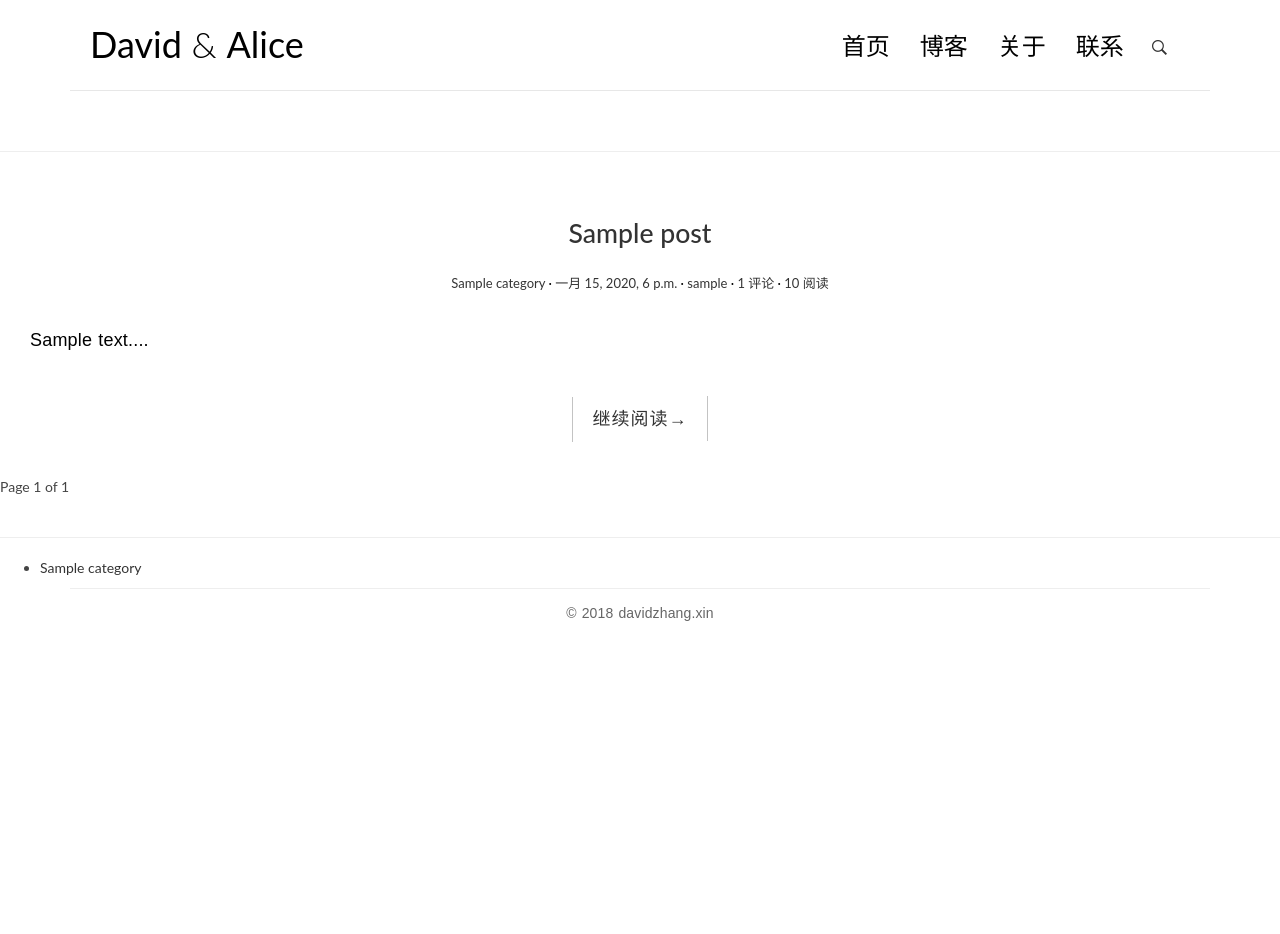
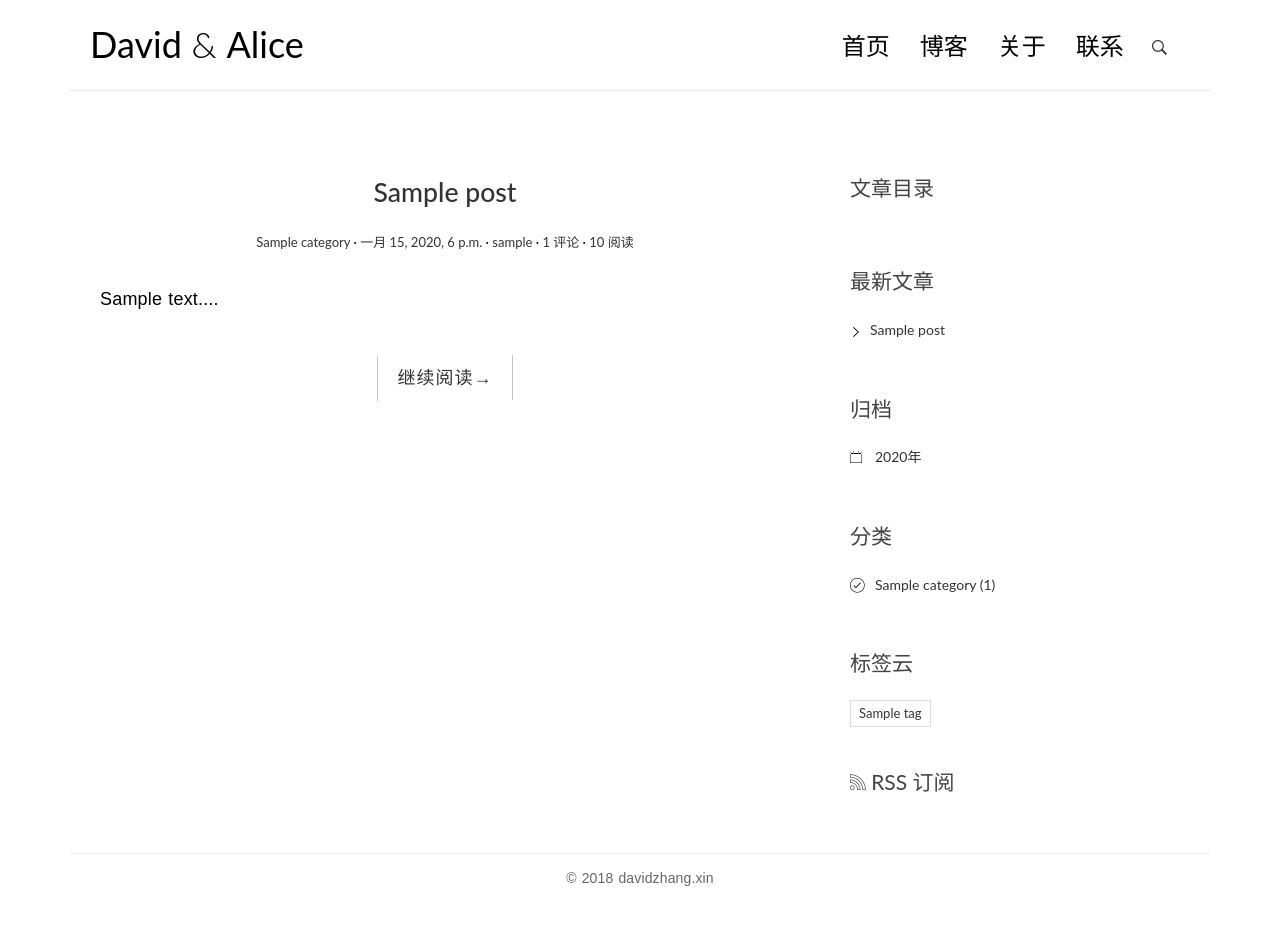
Before and after one commit to ghjan/blog_django, a Django app: page /blog/home/ in a window 1280 px wide. Before the commit the page ends 621 px from the top, so only its background shows below. Run offline with Django 3.2, Linux system fonts and the light colour scheme; tables that the repository leaves empty hold one stand-in row (values such as "Sample post"); some libraries are stand-ins or nearby versions.

Commit message:
修改页面的布局 加入最新文章 归档 分类 标签云 完善评论页面

```diff
--- a/blog_project/blog/templates/base.html
+++ b/blog_project/blog/templates/base.html
@@ -1,7 +1,11 @@
+{# 引入静态文件 #}
+{% load staticfiles %}
+{# 引入自定义标签 过滤器#}
+{% load blog_tags %}
+
 <!DOCTYPE html>
 <html lang="en">
-{% load staticfiles %}
-{% load custom_filter %}
+
 <head>
     <!-- meta -->
     <meta charset="UTF-8">
--- /dev/null
+++ b/blog_project/blog/templates/blog/blog_base.html
@@ -0,0 +1,188 @@
+{# 引入静态文件 #}
+{% load staticfiles %}
+{# 引入自定义标签 过滤器#}
+{% load blog_tags %}
+
+<!DOCTYPE html>
+<html lang="en">
+<head>
+    <!-- meta -->
+    <meta charset="UTF-8">
+    <meta name="viewport" content="width=device-width, initial-scale=1">
+    <title>{% block title %}blog project{% endblock %}</title>
+
+    <!-- css -->
+    <link rel="stylesheet" href="{% static 'blog/css/bootstrap.min.css' %}">
+    <link rel="stylesheet" href="http://code.ionicframework.com/ionicons/2.0.1/css/ionicons.min.css">
+    <link rel="stylesheet" href="{% static 'blog/css/pace.css' %}">
+    <link rel="stylesheet" href="{% static 'blog/css/custom.css' %}">
+    <link rel="stylesheet" href="{% static 'blog/css/highlights/github.css' %}">
+    {% block customcss %}
+    {% endblock %}
+
+    <!-- js -->
+    <script src="{% static 'blog/js/jquery-2.1.3.min.js' %}"></script>
+    <script src="{% static 'blog/js/bootstrap.min.js' %}"></script>
+    <script src="{% static 'blog/js/pace.min.js' %}"></script>
+    <script src="{% static 'blog/js/modernizr.custom.js' %}"></script>
+    {% block customejs1 %}
+    {% endblock %}
+</head>
+
+<body id="page">
+
+{% block header %}
+    <div class="container">
+        <header id="site-header">
+            <div class="row">
+                <div class="col-md-4 col-sm-5 col-xs-8">
+                    <div class="logo">
+                        <h1><a href="{% url 'blog:home' %}"><b>David</b> &amp; <b>Alice</b></a></h1>
+                    </div>
+                </div><!-- col-md-4 -->
+                <div class="col-md-8 col-sm-7 col-xs-4">
+                    <nav class="main-nav" role="navigation">
+                        <div class="navbar-header">
+                            <button type="button" id="trigger-overlay" class="navbar-toggle">
+                                <span class="ion-navicon"></span>
+                            </button>
+                        </div>
+
+                        <div class="collapse navbar-collapse" id="bs-example-navbar-collapse-1">
+                            <ul class="nav navbar-nav navbar-right">
+                                <li class="cl-effect-11"><a href="{% url 'blog:home' %}" data-hover="首页">首页</a></li>
+                                <li class="cl-effect-11"><a href="{% url 'blog:full' %}" data-hover="博客">博客</a></li>
+                                <li class="cl-effect-11"><a href="{% url 'blog:about' %}" data-hover="关于">关于</a></li>
+                                <li class="cl-effect-11"><a href="{% url 'blog:contact' %}" data-hover="联系">联系</a></li>
+                            </ul>
+                        </div><!-- /.navbar-collapse -->
+                    </nav>
+                    <div id="header-search-box">
+                        <a id="search-menu" href="#"><span id="search-icon" class="ion-ios-search-strong"></span></a>
+                        <div id="search-form" class="search-form">
+                            <form role="search" method="get" id="searchform" action="{% url 'blog:search' %}">
+                                <input type="search" name="q" placeholder="搜索" required>
+                                <button type="submit"><span class="ion-ios-search-strong"></span></button>
+                            </form>
+                        </div>
+                    </div>
+                </div><!-- col-md-8 -->
+            </div>
+        </header>
+    </div>
+
+{% endblock %}
+
+<div class="content-body">
+    <div class="container">
+        <div class="row">
+
+            <main class="col-md-8">
+                {% block main %}
+                    {% if error_msg %}
+                        <p>{{ error_msg }}</p>
+                    {% endif %}
+                {% endblock main %}
+            </main>
+
+            <aside class="col-md-4">
+                {% block toc %}
+                {% endblock toc %}
+
+                <div class="widget widget-recent-posts">
+                    <h3 class="widget-title">最新文章</h3>
+                    {% get_recent_posts as recent_post_list %}
+                    <ul>
+                        {% for recent_post in recent_post_list %}
+                            <li>
+                                <a href="{{ recent_post.get_absolute_url }}">{{ recent_post.title }}</a>
+                            </li>
+                        {% empty %}
+                            暂无文章！
+                        {% endfor %}
+
+                    </ul>
+                </div>
+
+                <div class="widget widget-archives">
+                    <h3 class="widget-title">归档</h3>
+                    {% archives as date_list %}
+                    <ul>
+                        {% for date in date_list %}
+                            <li>
+                                <a href="{% url 'blog:archives' date.year %}">{{ date.year }}年</a>
+                            </li>
+                        {% empty %}
+                            暂无归档
+                        {% endfor %}
+                    </ul>
+                </div>
+
+                <div class="widget widget-category">
+                    <h3 class="widget-title">分类</h3>
+                    {% get_all_category as category_list %}
+                    <ul>
+                        {% for category in category_list %}
+                            <li>
+                                <a href="{% url 'blog:category' category.pk %}">{{ category.name }}
+                                    <span class="post-count">({{ category.num_post }})</span></a>
+                            </li>
+                        {% empty %}
+                            暂无分类
+                        {% endfor %}
+
+                    </ul>
+                </div>
+
+                <div class="widget widget-tag-cloud">
+                    <h3 class="widget-title">标签云</h3>
+                    {% get_all_tag as tag_list %}
+                    <ul>
+                        {% for tag in tag_list %}
+                            <li>
+                                <a href="{% url 'blog:tags' tag.pk %}">{{ tag.name }}</a>
+                            </li>
+                        {% empty %}
+                            暂无标签！
+                        {% endfor %}
+                    </ul>
+                </div>
+                <div class="rss">
+                    <a href="{% url 'blog:rss' %}"><span class="ion-social-rss-outline"></span> RSS 订阅</a>
+                </div>
+            </aside>
+
+        </div>
+    </div>
+</div>
+{% block footer %}
+    <footer id="site-footer">
+        <div class="container">
+            <div class="row">
+                <div class="col-md-12">
+                    <p class="copyright">&copy; 2018 davidzhang.xin</p>
+                </div>
+            </div>
+        </div>
+    </footer>
+{% endblock %}
+{% block mobile_menu %}
+    <!-- Mobile Menu -->
+    <div class="overlay overlay-hugeinc">
+        <button type="button" class="overlay-close"><span class="ion-ios-close-empty"></span></button>
+        <nav>
+            <ul>
+                <li><a href="{% url 'blog:home' %}">首页</a></li>
+                <li><a href="{% url 'blog:full' %}">博客</a></li>
+                <li><a href="{% url 'blog:about' %}">关于</a></li>
+                <li><a href="{% url 'blog:contact' %}">联系</a></li>
+            </ul>
+        </nav>
+    </div>
+{% endblock %}
+<script src="{% static 'blog/js/script.js' %}"></script>
+
+{% block customejs2 %}
+{% endblock %}
+</body>
+</html>
--- a/blog_project/blog/templates/blog/home.html
+++ b/blog_project/blog/templates/blog/home.html
@@ -1,13 +1,6 @@
-{% extends 'base.html' %}
-{% load staticfiles %}
-{% load custom_filter %}
+{% extends 'blog/blog_base.html' %}
 
-{% block title %}
-    {{ title }}
-{% endblock %}
-{% block content %}
-    <h1>{{ welcome }}</h1>
-    <hr/>
+{% block main %}
     {% for post in post_list %}
         <article class="post post-{{ post.pk }}">
             <header class="entry-header">
@@ -34,45 +27,61 @@
     {% empty %}
         <div class="no-post">暂时还没发布文章！</div>
     {% endfor %}
-    <div class="pagination">
-        <span class="step-links">
-            {% if post_list.has_previous %}
-                <a href="?page={{ post_list.previous_page_number }}">previous</a>
-            {% endif %}
 
-            <span class="current">
-                Page {{ post_list.number }} of {{ post_list.paginator.num_pages }}
-            </span>
-
-            {% if post_list.has_next %}
-                <a href="?page={{ post_list.next_page_number }}">next</a>
-            {% endif %}
-        </span>
-    </div>
-
+    {#  根据 Paginator 生成分页  #}
     {#    {% if is_paginated %}#}
     {#        <div class="pagination-simple">#}
     {#            {% if page_obj.has_previous %}#}
-{#                <a href="?page={{ page_obj.previous_page_number }}">Previous</a>#}
+    {#                <a href="?page={{ page_obj.previous_page_number }}">上一页</a>#}
     {#            {% endif %}#}
-{#            <span class="current">#}
-{#                 Page {{ post_list.number }} of {{ post_list.paginator.num_pages }}#}
-{#         </span>#}
+    {##}
+    {#            <span class="current">第 {{ page_obj.number }} 页 / 共 {{ paginator.num_pages }} 页</span>#}
+    {##}
     {#            {% if page_obj.has_next %}#}
-{#                <a href="?page={{ page_obj.next_page_number }}">Next</a>#}
+    {#                <a href="?page={{ page_obj.next_page_number }}">下一页</a>#}
     {#            {% endif %}#}
     {#        </div>#}
     {#    {% endif %}#}
 
-    <hr/>
-    {% get_all_category as category_list %}
-    <ul>
-        {% for category in category_list %}
-            <li>
-                <a href="#">{{ category.name }}</a>
-            </li>
-        {% empty %}
-            There is no category!
+    {#  自定义分页  #}
+    {% if is_paginated %}
+        <div class="pagination">
+            {% if first %}
+                <a href="?page=1">1</a>
+            {% endif %}
+
+            {% if left %}
+                {% if left_has_more %}
+                    <span>...</span>
+                {% endif %}
+
+                {% for page in left %}
+                    <a href="?page={{ page }}" style="color: black">{{ page }}</a>
                 {% endfor %}
-    </ul>
+            {% endif %}
+
+            <a href="?page={{ page_obj.number }}" style="color: red">{{ page_obj.number }}</a>
+
+            {% if right %}
+                {% for page in right %}
+                    <a href="?page={{ page }}">{{ page }}</a>
+                {% endfor %}
+
+                {% if right_has_more %}
+                    <span>...</span>
+                {% endif %}
+            {% endif %}
+
+            {% if last %}
+                <a href="?page={{ paginator.num_pages }}">{{ paginator.num_pages }}</a>
+            {% endif %}
+        </div>
+    {% endif %}
+{% endblock main %}
+
+{% block toc %}
+    <div class="widget widget-content">
+        <h3 class="widget-title">文章目录</h3>
+        {{ post.toc|safe }}
+    </div>
 {% endblock %}
--- /dev/null
+++ b/blog_project/blog/templatetags/blog_tags.py
@@ -0,0 +1,32 @@
+from django import template
+from django.db.models import Count, Avg
+
+from blog.models import Post, Category, Tag
+
+register = template.Library()
+
+
+@register.simple_tag
+def get_recent_posts(num=5):
+    return Post.objects.all().order_by("-create_time")[:num]
+
+
+@register.simple_tag
+def archives():
+    return Post.objects.dates('create_time', 'year', order='DESC')
+
+
+@register.simple_tag
+def get_all_category():
+    # 通过 annotate 获得该分类下的文章总数
+    # annotate 类似于 all 的功能，同时额外统计了 post 的数量，字段名为 num_post，可直接通过 category 实例调用 num_post 字段
+    # annotate 还可以连接 Avg, Max, Min 等
+    # 例如 Goods 模型下有 price 字段
+    # Goods.objects.annotate(avg_price=Avg('price')) 求平均，可以直接调用 avg_price 字段
+    # Goods.objects.annotate(max_price=Max('price)) 求最大值
+    return Category.objects.annotate(num_post=Count('post')).filter(num_post__gt=0)
+
+
+@register.simple_tag
+def get_all_tag():
+    return Tag.objects.annotate(num_post=Count('post')).filter(num_post__gt=0)
--- a/blog_project/blog/urls.py
+++ b/blog_project/blog/urls.py
@@ -3,6 +3,7 @@ from django.conf.urls import url
 from .views.blog import *
 from .views.category import *
 from .views.post import *
+from .views.feeds import *
 
 # 加上 app_name, 值同 include 中 namespace 的值，否则可能会找不到 url
 app_name = 'blog'
@@ -12,7 +13,7 @@ urlpatterns = [
     url(r'^home/$', home, name='home'),
     # url(r'^home/$', HomeView.as_view(), name='home'),
     # url(r'cate/(?P<pk>[0-9]+)/$', views.category, name='cate'),
-    url(r'cate/(?P<pk>[0-9]+)/$', CategoryView.as_view(), name='category'),
+    url(r'category/(?P<pk>[0-9]+)/$', CategoryView.as_view(), name='category'),
     # url(r'post/(?P<pk>[0-9]+)/$', views.post_detail, name='post'),
     url(r'post/(?P<pk>[0-9]+)/$', PostDetailView.as_view(), name='detail'),
 
@@ -28,4 +29,10 @@ urlpatterns = [
     url(r'^tag/(?P<pk>[0-9]+)/$', tags, name='tags'),
     # url(r'^tag/(?P<pk>[0-9]+)/$', views.TagView.as_view(), name='tags'),
 
+    # url(r'^archives/(?P<year>[0-9]{4})/$', archives, name="archives"),
+    # url(r'^archives/(?P<year>[0-9]{4})/$', ArchivesView.as_view(), name="archives"),
+    url(r'^archives/(?P<year>[0-9]{4})/$', ArchivesView2.as_view(), name="archives"),
+
+    # rss url
+    url(r'^all/rss/$', AllPostFeed(), name='rss'),
 ]
--- a/blog_project/blog/views/post.py
+++ b/blog_project/blog/views/post.py
@@ -58,35 +58,33 @@ def post_detail(request, pk):
 class PostDetailView(DetailView):
     model = Post
     template_name = 'blog/detail.html'
-    context_objects_name = 'post'
+    context_object_name = 'post'
 
-    # 方法返回一个 HttpResponse 实例
+    # 返回一个 HttpResponse 实例，只有当 get 方法被调用后才有 self.object 属性，即 post 实例
     def get(self, request, *args, **kwargs):
-        # get 方法会通过调用 get_object 和 get_context——data 方法对模版渲染
-        # def get(self, request, *args, **kwargs):
-        # self.object = self.get_object()
-        # context = self.get_context_data(object=self.object)
-        # return self.render_to_response(context)
         response = super(PostDetailView, self).get(request, *args, **kwargs)
-        # 只有当 get 方法被调用后才有 self.object 属性，即 post 实例
-        # 对应 post_detail 函数中的 post.increase_views()
+        # 自增操作，self.object 的值即 post 对象
         self.object.increase_views()
         return response
 
     # 根据 post 的 pk 值获取相应的 post 实例
     def get_object(self, queryset=None):
         post = super(PostDetailView, self).get_object(queryset=None)
-        post.body = markdown.markdown(post.body, extensions=[
+        # 通过获取 post 实例进行相应渲染操作
+        md = markdown.Markdown(extensions=[
             'markdown.extensions.extra',
             'markdown.extensions.codehilite',
+            'markdown.extensions.toc',
         ])
+
+        post.body = md.convert(post.body)
         return post
 
     # 返回一个字典，为模版变量字典，传递给相应的模版
-    def get_context(self, **kwargs):
-        context = super(PostDetailView, self).get_context(**kwargs)
+    def get_context_data(self, **kwargs):
+        context = super(PostDetailView, self).get_context_data(**kwargs)
         form = CommentForm()
-        # 更新 context 的内容，必须调用
+        comment_list = self.object.comment_set.all()
         context.update(locals())
         return context
 
@@ -152,3 +150,32 @@ class TagView(ListView):
     def get_queryset(self):
         tag = get_object_or_404(Tag, pk=self.kwargs.get('pk'))
         return super(TagView, self).get_queryset().filter(tags=tag)
+
+
+# ########################## ArchivesPage ############################
+def archives(request, year):
+    post_list = Post.objects.filter(create_time__year=year)
+    return render(request, "blog/index.html", locals())
+
+
+class ArchivesView(ListView):
+    model = Post
+    template_name = 'blog/index.html'
+    context_object_name = 'post_list'
+    paginate_by = 10
+
+    # 获取列表，该方法默认获取指定模型的全部列表数据，通过复写改变默认行为
+    def get_queryset(self):
+        # 在类视图中，从 URL 捕获的命名组参数值保存在实例的 kwargs 属性（是一个字典）里，
+        # 非命名组参数值保存在实例的 args 属性（是一个列表）里
+        year = self.kwargs.get('year')
+        # 复写，指定筛选的条件，获取相应条件的列表
+        return super(ArchivesView, self).get_queryset().filter(create_time__year=year)
+
+
+# 由于指定的属性同 HomeView，也可以直接继承 HomeView
+# 然后复写 get_queryset() 方法改变获取列表的默认行为达到相同效果
+class ArchivesView2(HomeView):
+    def get_queryset(self):
+        year = self.kwargs.get('year')
+        return super(ArchivesView2, self).get_queryset().filter(create_time__year=year)
```
Also changed, not shown: blog_project/blog/templates/blog/detail.html (+3 -5 lines), blog_project/blog/views/category.py (+19 -8 lines), blog_project/blog/views/feeds.py (added, +20 -0 lines). Lines whose indentation alone changed are shown as unchanged.
